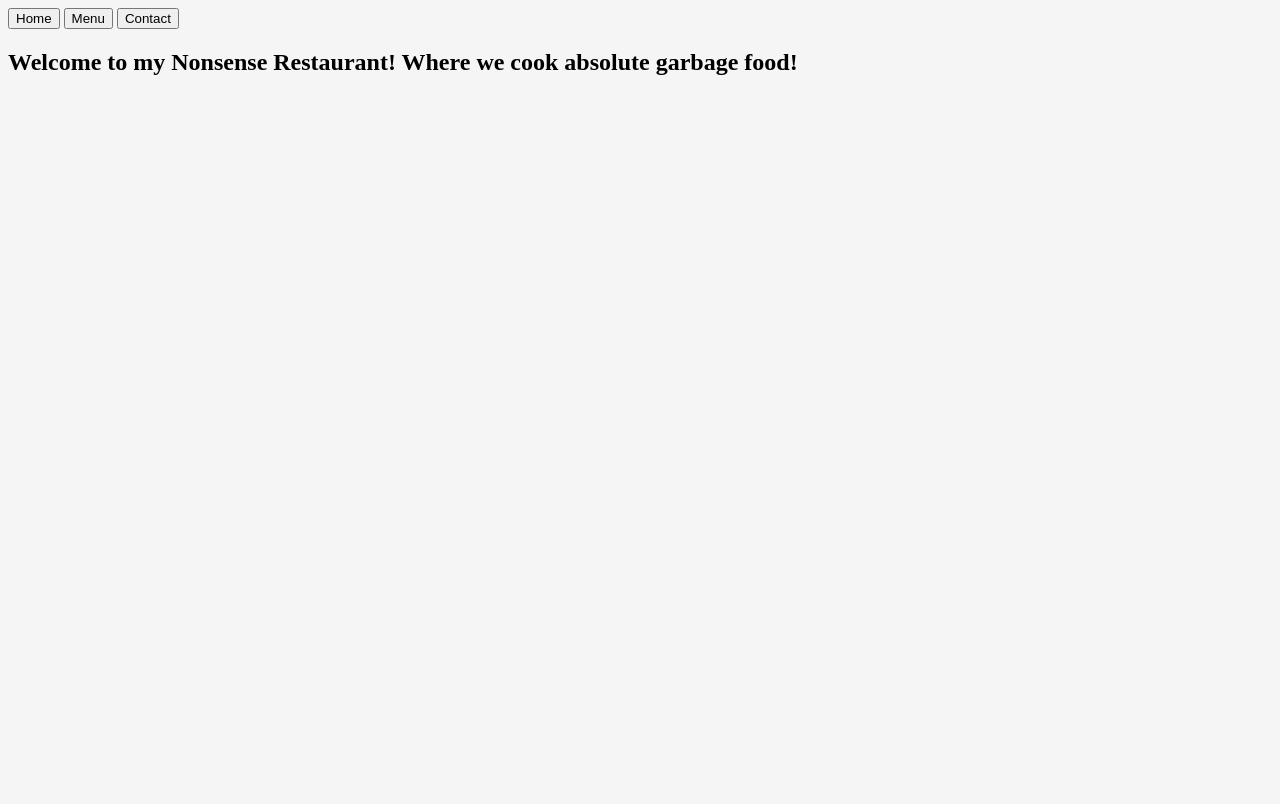
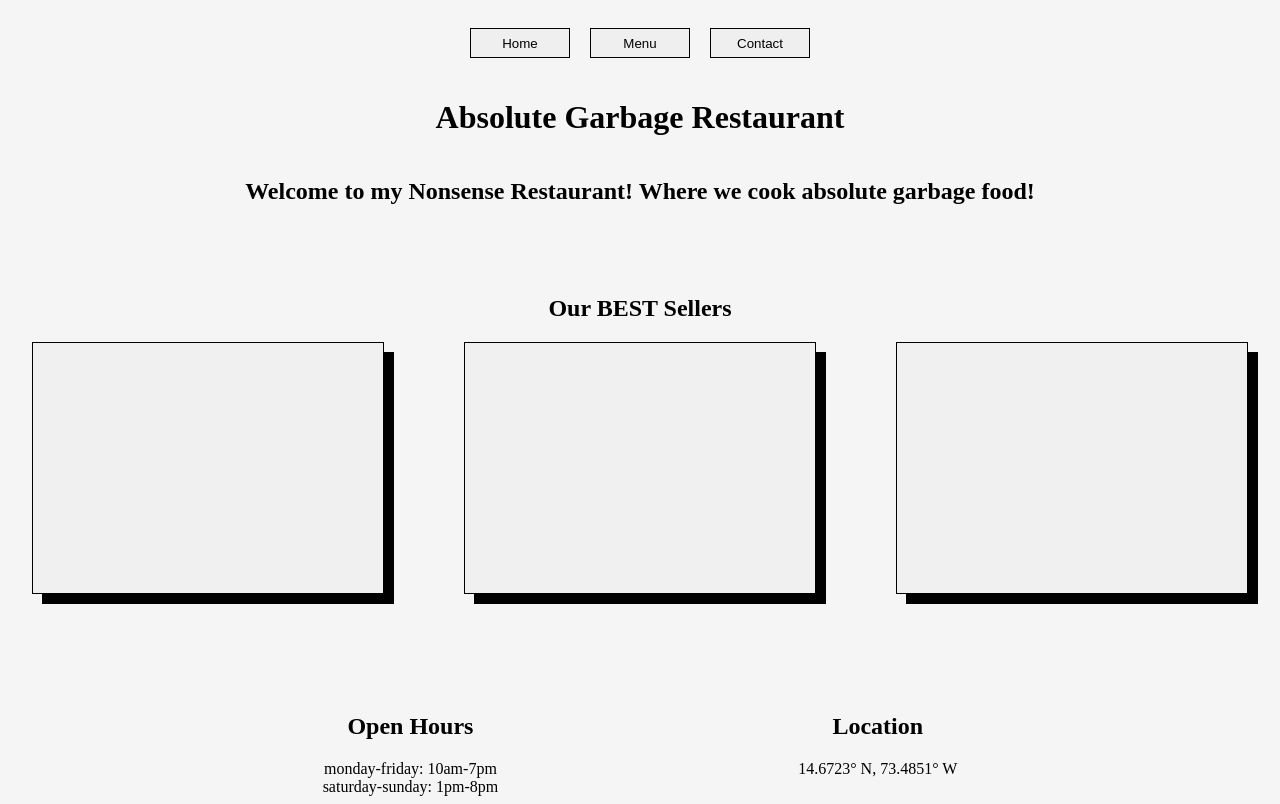
Before and after one commit to guesswhojustme/restaurant-page, a website built with webpack: page src/template.html in a window 1280 px wide. Built offline with nearby package versions, Linux system fonts and the light colour scheme.

Commit message:
add navigation between pages and home page UI

```diff
--- /dev/null
+++ b/src/contents.js
@@ -0,0 +1,12 @@
+const Home = {
+    title: "Absolute Garbage Restaurant",
+    subtitle: "Welcome to my Nonsense Restaurant! Where we cook absolute garbage food!",
+    cardsCaption: "Our BEST Sellers ",
+    info1: "Open Hours",
+    info2: "Location",
+    hoursOpen1: "monday-friday: 10am-7pm",
+    hoursOpen2: "saturday-sunday: 1pm-8pm",
+    location: "14.6723° N, 73.4851° W"
+}
+
+export default Home;
--- a/src/homePage.js
+++ b/src/homePage.js
@@ -1,11 +1,59 @@
+import Home from "./contents.js";
+
 const contentDiv = document.getElementById('content');
 
 export default function homePage(){
     console.log("hello mama");
 
-    const restaurantDesc = document.createElement('h2')
-    restaurantDesc.textContent = "Welcome to my Nonsense Restaurant! Where we cook absolute garbage food!"
+    const restaurantTitle = document.createElement('h1')
+    restaurantTitle.textContent = Home.title;
 
-    contentDiv.append(restaurantDesc)
+    const restaurantSubTitle = document.createElement('h2')
+    restaurantSubTitle.textContent = Home.subtitle;
 
+    const cardDiv = document.createElement('div');
+    cardDiv.classList.add('cardDivStyle');
+
+    const cardCaption = document.createElement('h2');
+    cardCaption.textContent = Home.cardsCaption;
+
+    const cardContainer = document.createElement('div');
+    cardContainer.classList.add('cardContainerStyle');
+
+    const card = () => {
+        const card = document.createElement('div');
+        card.classList.add('cardStyle');
+
+        return card;
+    }
+
+    const infoDiv = document.createElement('div');
+    infoDiv.classList.add('infoDivStyle');
+
+    const info1Div = document.createElement('div');
+    info1Div.classList.add('infoDiv1Style');
+
+    const info2Div = document.createElement('div');
+    info2Div.classList.add('infoDiv2Style');
+
+    const info1 = document.createElement('h2');
+    info1.textContent = Home.info1;
+
+    const info2 = document.createElement('h2');
+    info2.textContent = Home.info2;
+
+    const hoursOpen1 = document.createElement('span');
+    hoursOpen1.textContent = Home.hoursOpen1;
+    const hoursOpen2 = document.createElement('span');
+    hoursOpen2.textContent = Home.hoursOpen2;
+
+    const location = document.createElement('span');
+    location.textContent = Home.location;
+
+    info1Div.append(info1, hoursOpen1, hoursOpen2)
+    info2Div.append(info2, location)
+    infoDiv.append(info1Div, info2Div);
+    cardDiv.append(card(), card(), card());
+    cardContainer.append(cardCaption, cardDiv)
+    contentDiv.append(restaurantTitle, restaurantSubTitle, cardContainer, infoDiv)
 };
--- a/src/styles.css
+++ b/src/styles.css
@@ -1,4 +1,79 @@
 
 body {
  background-color: whitesmoke;
+ display: flex;
+ flex-direction: column;
+ align-items: center;
 }
+
+#content{
+    display: flex;
+    flex-direction: column;
+    align-items: center;
+}
+
+header {
+    padding: 20px 0px 20px
+}
+
+nav {
+    display: flex;
+    gap: 20px;
+}
+
+button {
+    width: 100px;
+    height: 30px;
+    border: black solid 1px;
+    /* font-size: 0.8rem; */
+}
+
+button:hover{
+    font-size: 1rem;
+    width: 105px;
+    box-shadow: black 10px 10px;
+}
+
+button:active{
+    width: 100px;
+    font-size: 0.8rem;
+    box-shadow: none;
+}
+
+.cardContainerStyle {
+    display: flex;
+    flex-direction: column;
+    padding-top: 50px;
+    align-items: center;
+}
+
+.cardDivStyle {
+    display: flex;
+    gap: 80px;
+}
+
+.cardStyle {
+    width: 350px;
+    height: 250px;
+    background-color: #f0f0f0;
+    box-shadow: black 10px 10px;
+    border: black solid 1px;
+}
+
+.infoDivStyle{
+    display: flex;
+    padding-top: 100px;
+    gap: 300px;
+}
+
+.infoDiv1Style{
+    display: flex;
+    align-items: center;
+    flex-direction: column;
+}
+
+.infoDiv2Style{
+    display: flex;
+    align-items: center;
+    flex-direction: column;
+}
--- a/src/template.html
+++ b/src/template.html
@@ -3,7 +3,7 @@
 <head>
     <meta charset="UTF-8">
     <meta name="viewport" content="width=device-width, initial-scale=1.0">
-    <title>Document</title>
+    <title>Restaurant Page</title>
 </head>
 <body>
     <header>
```
